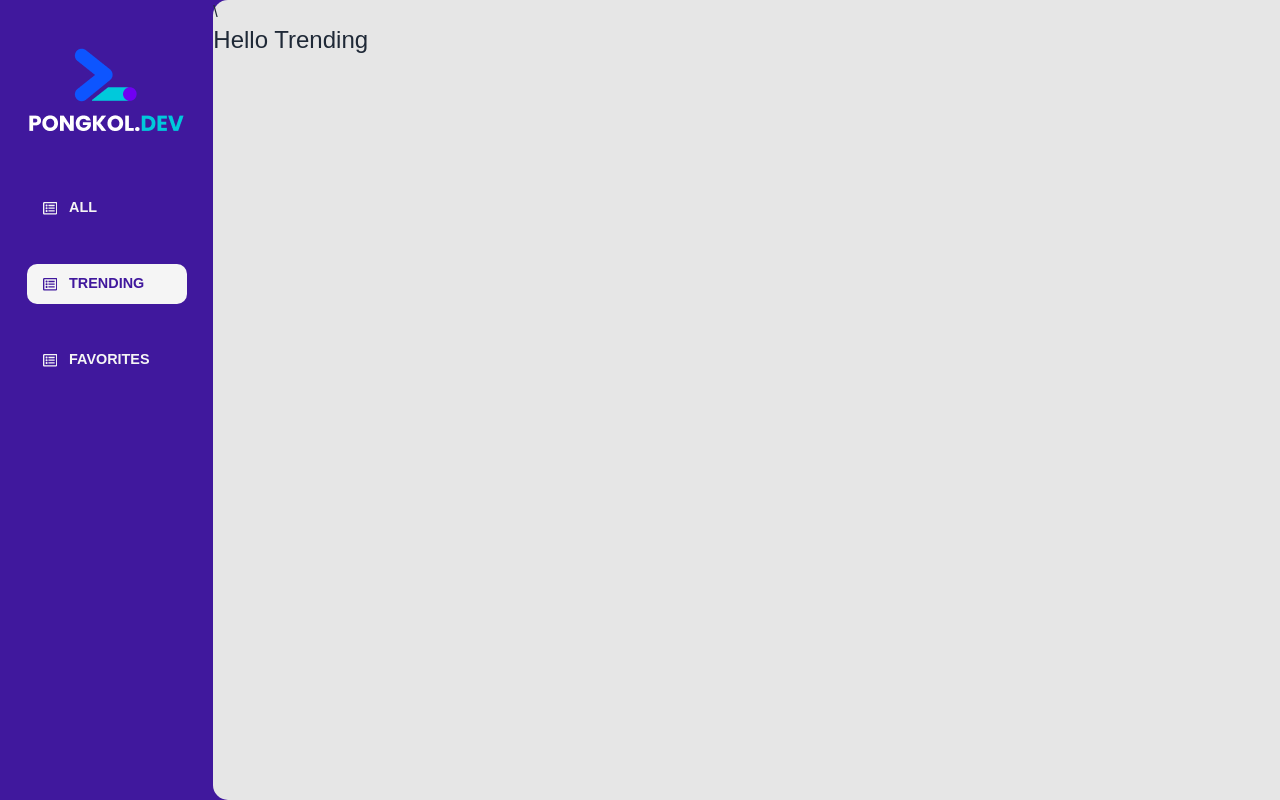
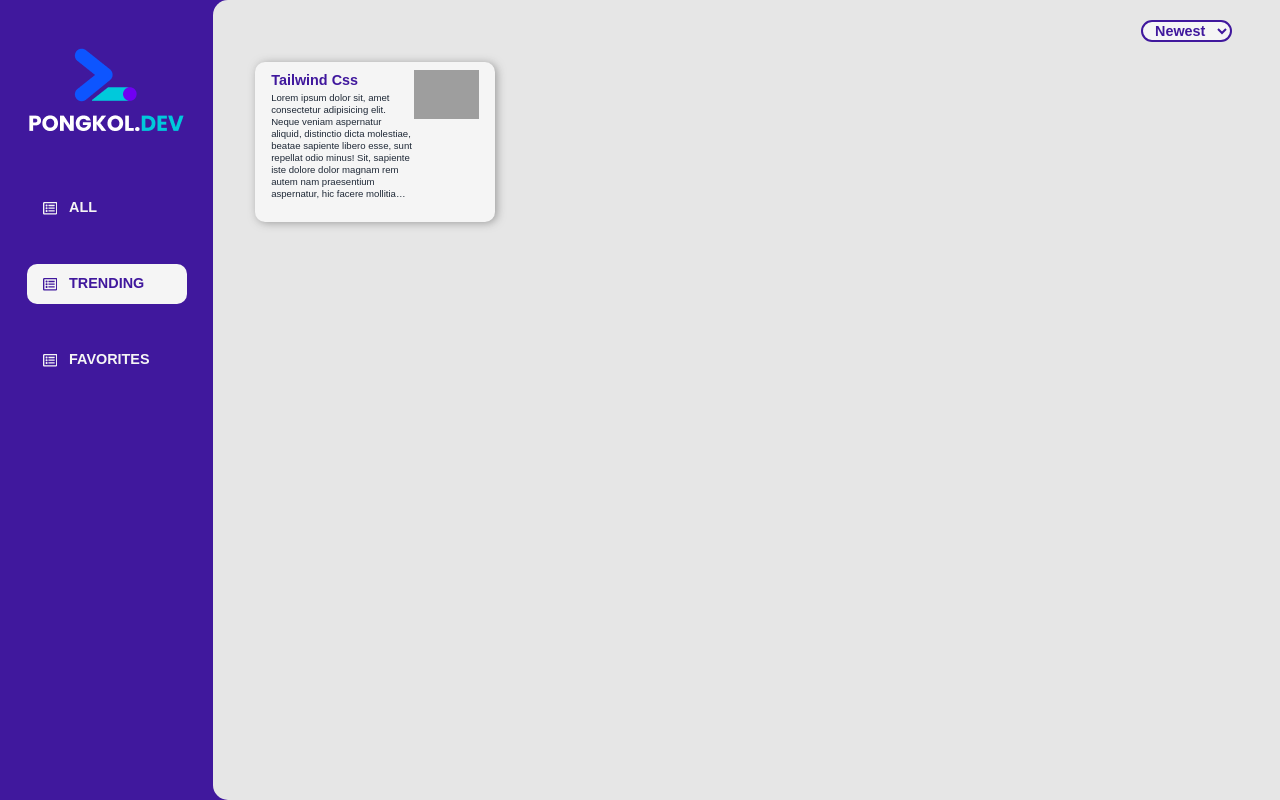
Before and after one commit to cedrickcuencaalegsao/dev-tools-client, a React (Create React App) app: page /home/trending in a window 1280 px wide. Built offline with nearby package versions, Linux system fonts and the light colour scheme; grey boxes are pictures that could not be loaded.

Commit message:
Add: Favorite and Trending Page

```diff
--- a/src/App.css
+++ b/src/App.css
@@ -25,9 +25,6 @@
   background-color: var(--gray);
   border-radius: 8px;
 }
-
-
-
 
 /* global style */
 .wrapper {
@@ -64,13 +61,11 @@
     @apply basis-10/12;
     border-radius: 15px 0 0 15px;
     background-color: var(--white-fade);
-    /* background-color: white;  */
+    /* background-color: white; */
   }
 }
 
 .homepage-section {
-  @apply justify-center;
-
   .search-container {
     @apply mt-4 w-5/12 items-center;
     border-radius: 0.5rem;
@@ -119,6 +114,12 @@
     &:focus {
       outline: none;
     }
+
+    option {
+      background-color: var(--violet-fade);
+      font-weight: 700;
+      color: var(--black);
+    }
   }
 
   .cards-container {
@@ -127,3 +128,67 @@
     display: grid;
   }
 }
+
+.trending-section {
+  .category-dropdown {
+    @apply px-2 font-bold rounded-xl;
+    font-size: 0.9rem;
+    border: 2px solid var(--violet);
+    color: var(--violet);
+    background-color: var(--white);
+
+    &:focus {
+      outline: none;
+    }
+  }
+
+  .cards-container {
+    @apply mt-2 p-3 gap-3 overflow-auto;
+    @apply 2xl:grid-cols-5 xl:grid-cols-4 lg:grid-cols-3 md:grid-cols-2 grid-cols-1;
+    display: grid;
+  }
+
+  .category-dropdown {
+    @apply px-2 font-bold rounded-xl;
+    font-size: 0.9rem;
+    border: 2px solid var(--violet);
+    color: var(--violet);
+    background-color: var(--white);
+
+    &:focus {
+      outline: none;
+    }
+
+    option {
+      background-color: var(--violet-fade);
+      font-weight: 700;
+      color: var(--black);
+    }
+  }
+}
+
+.favorite-section {
+  .cards-container {
+    @apply mt-2 p-3 gap-3 overflow-auto;
+    @apply 2xl:grid-cols-5 xl:grid-cols-4 lg:grid-cols-3 md:grid-cols-2 grid-cols-1;
+    display: grid;
+  }
+
+  .category-dropdown {
+    @apply px-2 font-bold rounded-xl;
+    font-size: 0.9rem;
+    border: 2px solid var(--violet);
+    color: var(--violet);
+    background-color: var(--white);
+
+    &:focus {
+      outline: none;
+    }
+
+    option {
+      background-color: var(--violet-fade);
+      font-weight: 700;
+      color: var(--black);
+    }
+  }
+}
--- a/src/App.jsx
+++ b/src/App.jsx
@@ -14,7 +14,7 @@ function App() {
     <>
       <Router>
         <Routes>
-          <Route path="/" element={<Navigate to={"/home"} />} />
+          <Route path="/" element={<Navigate to={"/home/all"} />} />
 
           <Route path="/home" element={<Navbar />}>
             <Route path="all" element={<HomePage />} />
--- a/src/app-component.css
+++ b/src/app-component.css
@@ -20,26 +20,23 @@
 }
 
 .info-card {
-  .w-60{
-    background-color: var(--white);
-    border-radius: 10px;
-    cursor: pointer;
-    box-shadow: 2px 1px 8px rgba(128, 128, 128, 0.712);
+  background-color: var(--white);
+  border-radius: 10px;
+  cursor: pointer;
+  box-shadow: 2px 1px 8px rgba(128, 128, 128, 0.712);
 
-    transition: transform 0.4s ease 0.1s;
+  &:hover {
+    border: 2px solid var(--violet);
+  }
 
-    &:hover{
-      transform: scale(1.1);
-    }
-  }
   .title {
     color: var(--violet);
     font-size: 0.9rem;
     font-weight: 700;
   }
   .description {
-    font-size: 0.60rem;
-    line-height: .75rem;
+    font-size: 0.6rem;
+    line-height: 0.75rem;
 
     display: -webkit-box;
     text-overflow: ellipsis;
--- a/src/components/ToolsInfoCard.jsx
+++ b/src/components/ToolsInfoCard.jsx
@@ -1,7 +1,7 @@
 export const InfoCard = () => {
   return (
-    <div className="info-card">
-      <div className="flex w-60 px-4">
+    <div className="info-card w-[15rem] h-[10rem]">
+      <div className="flex px-4">
         <div className="mt-2 w-44">
           <div className="title">Tailwind Css</div>
           <div className="description">
--- a/src/pages/home/FavoritePage.jsx
+++ b/src/pages/home/FavoritePage.jsx
@@ -1,7 +1,24 @@
+import { InfoCard } from "../../components/ToolsInfoCard";
+
 export const FavoritePage = () => {
   return (
     <div className="favorite-section">
-      <div className="text-2xl">Hello Favorites Tools</div>
+      <div className="lg:px-8 md:px-3">
+        <div className="wrapper mt-5 pr-4 justify-end">
+          <select className="category-dropdown">
+            <option selected>Newest</option>
+            <option>Oldest</option>
+            <option>A-Z</option>
+            <option>Z-A</option>
+          </select>
+        </div>
+
+        <div className="cards-container">
+          <div className="flex justify-center">
+            <InfoCard />
+          </div>
+        </div>
+      </div>
     </div>
   );
 };
--- a/src/pages/home/HomePage.jsx
+++ b/src/pages/home/HomePage.jsx
@@ -27,47 +27,42 @@ export const HomePage = () => {
           <button className="suggest-btn">Scroll Animations</button>
         </div>
 
-        <div className="wrapper mt-3 justify-end">
+        <div className="wrapper mt-3 pr-4 justify-end">
           <select className="category-dropdown">
             <option selected>Newest</option>
+            <option>Oldest</option>
+            <option>A-Z</option>
+            <option>Z-A</option>
           </select>
         </div>
 
         <div className="cards-container">
-          <div>
+          <div className="flex justify-end">
             <InfoCard />
           </div>
 
-          <div>
+          <div className="flex justify-end">
             <InfoCard />
           </div>
-          <div>
+          <div className="flex justify-end">
             <InfoCard />
           </div>
-          <div>
+          <div className="flex justify-end">
             <InfoCard />
           </div>
-          <div>
+          <div className="flex justify-end">
             <InfoCard />
           </div>
-          <div>
+          <div className="flex justify-end">
             <InfoCard />
           </div>
-          <div>
+          <div className="flex justify-end">
             <InfoCard />
           </div>
-          <div>
+          <div className="flex justify-end">
             <InfoCard />
           </div>
-          <div>
-            <InfoCard />
-          </div>
-          <div>
-            <InfoCard />
-          </div>
-          <div>
-            <InfoCard />
-          </div>
+
         </div>
       </div>
     </div>
--- a/src/pages/home/TrendingPage.jsx
+++ b/src/pages/home/TrendingPage.jsx
@@ -1,5 +1,24 @@
+import { InfoCard } from "../../components/ToolsInfoCard";
+
 export const TrendingPage = () => {
-  return <div className="trending-section">\
-  <div className="text-2xl">Hello Trending</div>
-  </div>
-}
+  return (
+    <div className="trending-section">
+      <div className="lg:px-8 md:px-3">
+        <div className="wrapper mt-5 pr-4 justify-end">
+          <select className="category-dropdown">
+            <option selected>Newest</option>
+            <option>Oldest</option>
+            <option>A-Z</option>
+            <option>Z-A</option>
+          </select>
+        </div>
+
+        <div className="cards-container">
+          <div className="flex justify-center">
+            <InfoCard />
+          </div>
+        </div>
+      </div>
+    </div>
+  );
+};
```
